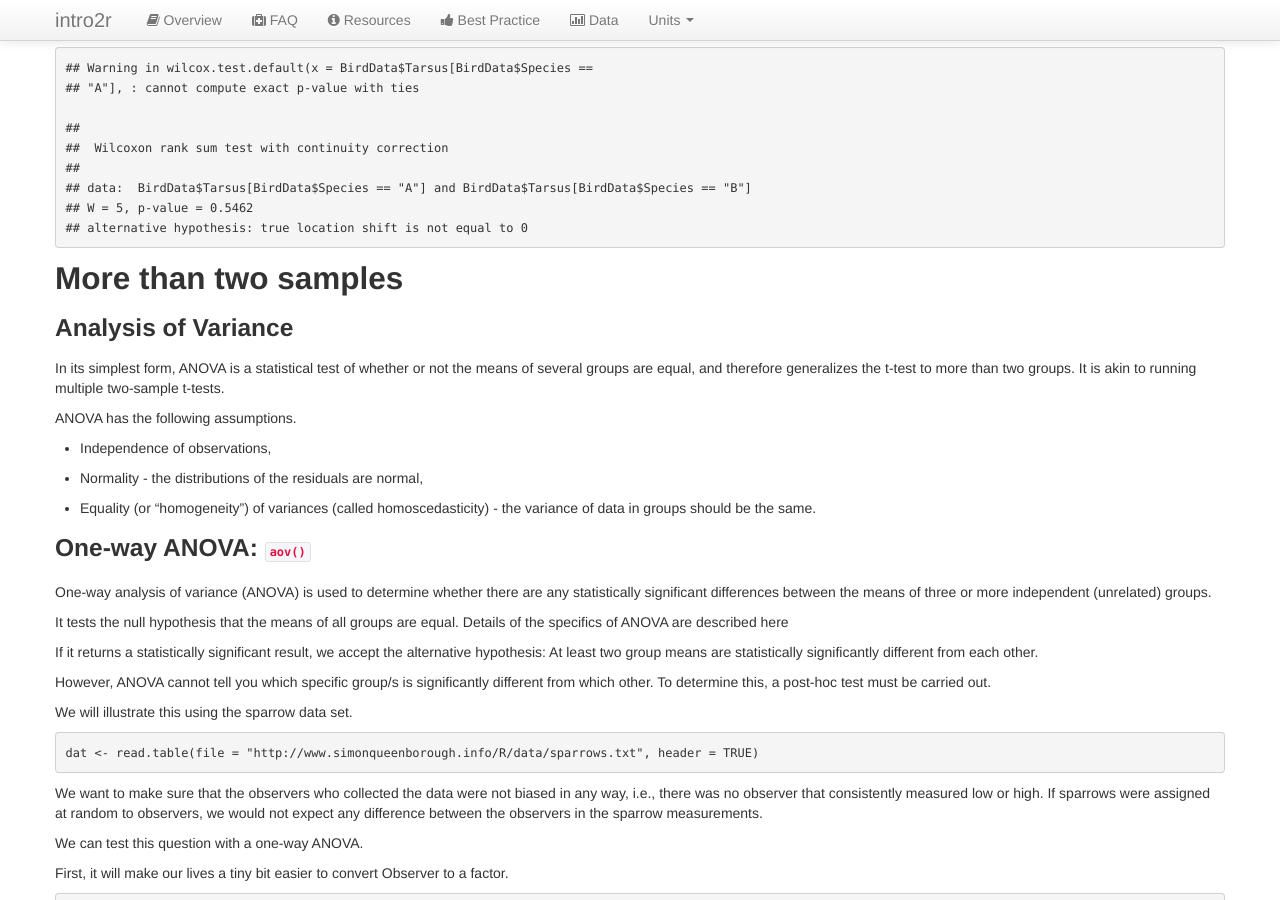
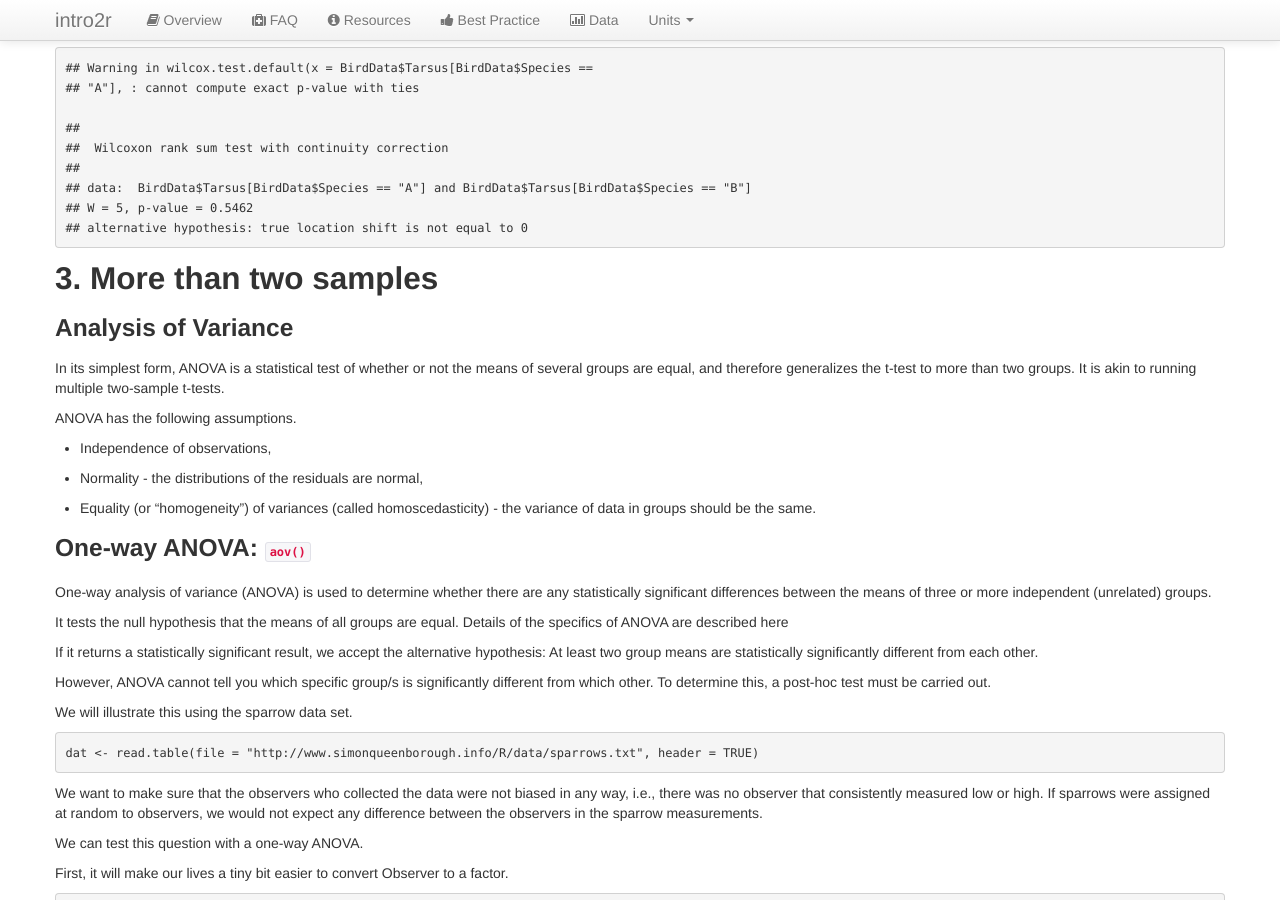
Before and after one commit to intro2r/intro2r, a Jekyll site: the page built from unit3/testing-populations.md, in a window 1280 px wide and 900 px high, scrolled down 4536 px. Built offline with Jekyll 4.4.1, drawn with Linux system fonts in a browser that asks for light colours; some of the changed text lies outside the part shown.

Commit message:
Update testing-populations.md

````diff
--- a/unit3/testing-populations.md
+++ b/unit3/testing-populations.md
@@ -234,7 +234,7 @@
 ## alternative hypothesis: true location shift is not equal to 0
 ```
 
-## More than two samples
+## 3. More than two samples
 
 ### Analysis of Variance
 
@@ -393,7 +393,7 @@
 
 
 
-## Post-hoc tests: TukeyHSD
+### Post-hoc tests: TukeyHSD
 
 To compare the significant difference across all the group means
 [Tukeys Honest Significant Differences](https://en.wikipedia.org/wiki/Tukey%27s_range_test)
````
Also changed, not shown: other parts of unit3/testing-populations.md (+2 -2 lines).
